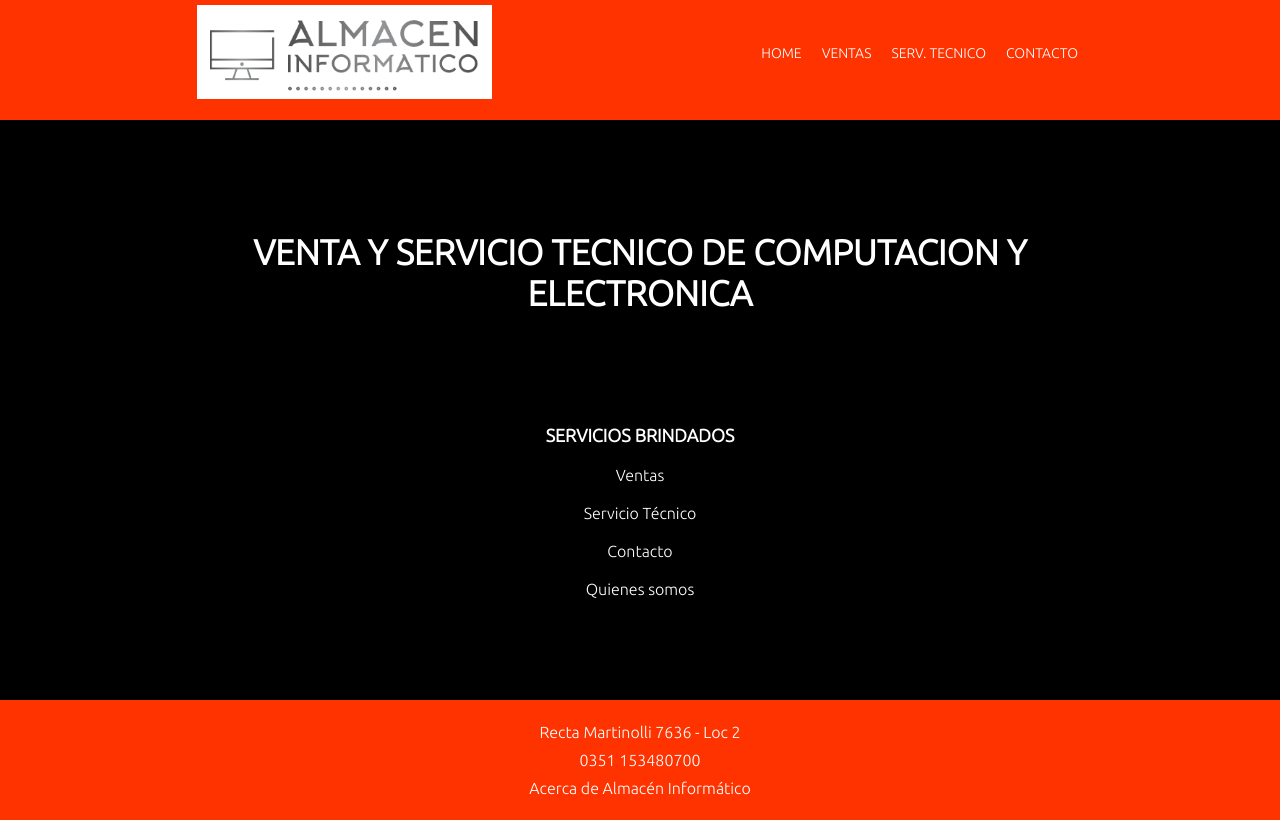
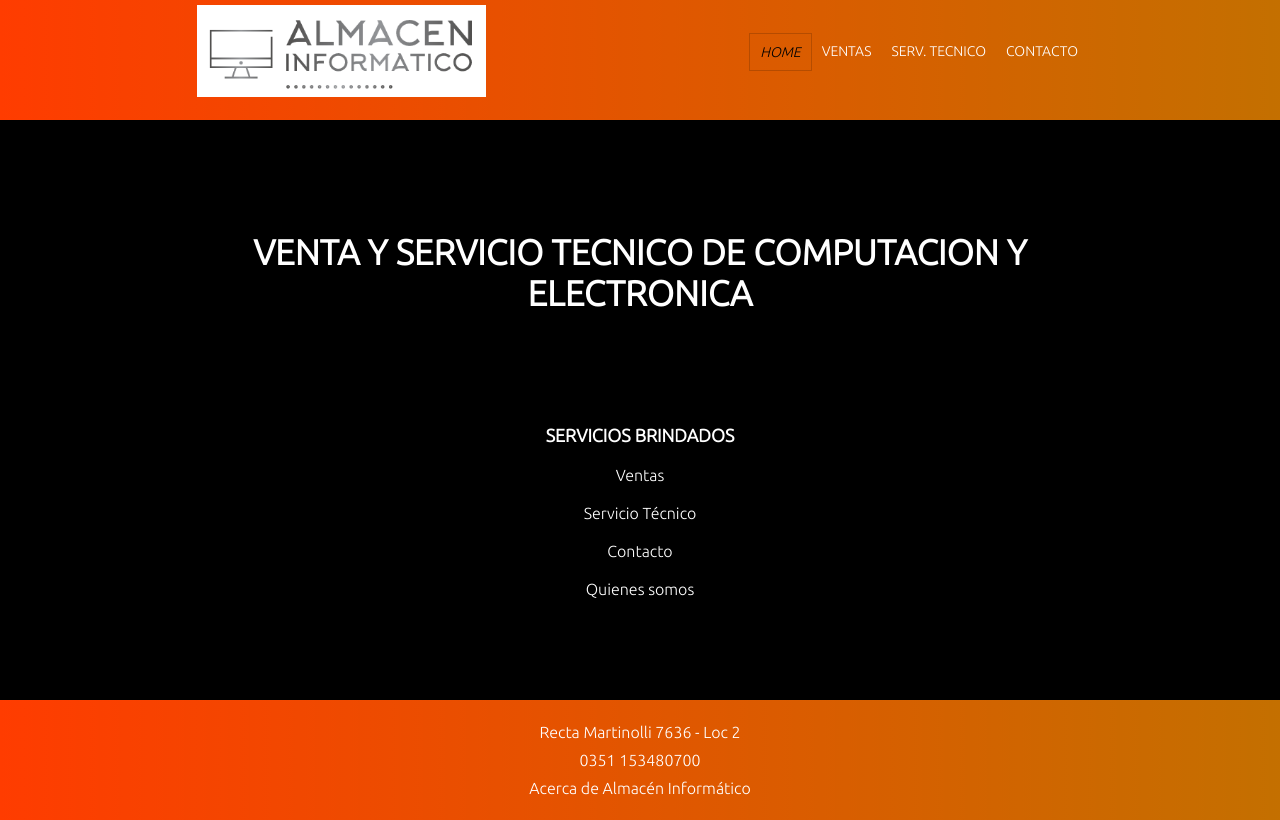
Before and after one commit to alija1983/Proyecto-coderhouse, a plain HTML site: page index.html in a window 1280 px wide. In both pictures the pointer is over the link "HOME". Drawn offline with Linux system fonts and the light colour scheme.

Commit message:
Agregamos gradientes y transformaciones

```diff
--- a/assets/css/index.css
+++ b/assets/css/index.css
@@ -21,6 +21,10 @@
     margin: 0;
     padding: 0;
     box-sizing: border-box;
+}
+
+img {
+    max-width: 100%;
 }
 
 /* Globales */
@@ -97,7 +101,7 @@ a {
 /* Header */
 
 .header__home {
-    background-color: var(--color_third);
+    background-image: linear-gradient(to left, rgba(255, 145, 0, 0.767), rgb(255, 60, 0));
     grid-column: 1 / 4;
 }
 
@@ -125,6 +129,15 @@ a {
 .menu__link {
     padding: 1rem;
     font-size: 1.4em;
+
+}
+
+.menu__link:hover {
+    padding: 1rem;
+    font-size: 1.4em;
+    font-style: oblique;
+    color: var(--color_first);
+    border: 1px solid rgba(0, 0, 0, 0.171);
 }
 
 
@@ -145,7 +158,7 @@ a {
 /* Footer */
 
 .footer__main {
-    background-color: var(--color_third);
+    background-image: linear-gradient(to left, rgba(255, 145, 0, 0.767), rgb(255, 60, 0));
     grid-column: 1 / 4;
     grid-row: 3 / 4;
 }
@@ -192,6 +205,14 @@ a {
     font-size: 1.6em;
     text-align: center;
     padding: 1rem;
+    transition: 2s;
+}
+
+.ul__index--item:hover {
+    font-size: 1.6em;
+    text-align: center;
+    padding: 1rem;
+    border: 1px solid var(--color_second);
 }
 
 /* about */
```
